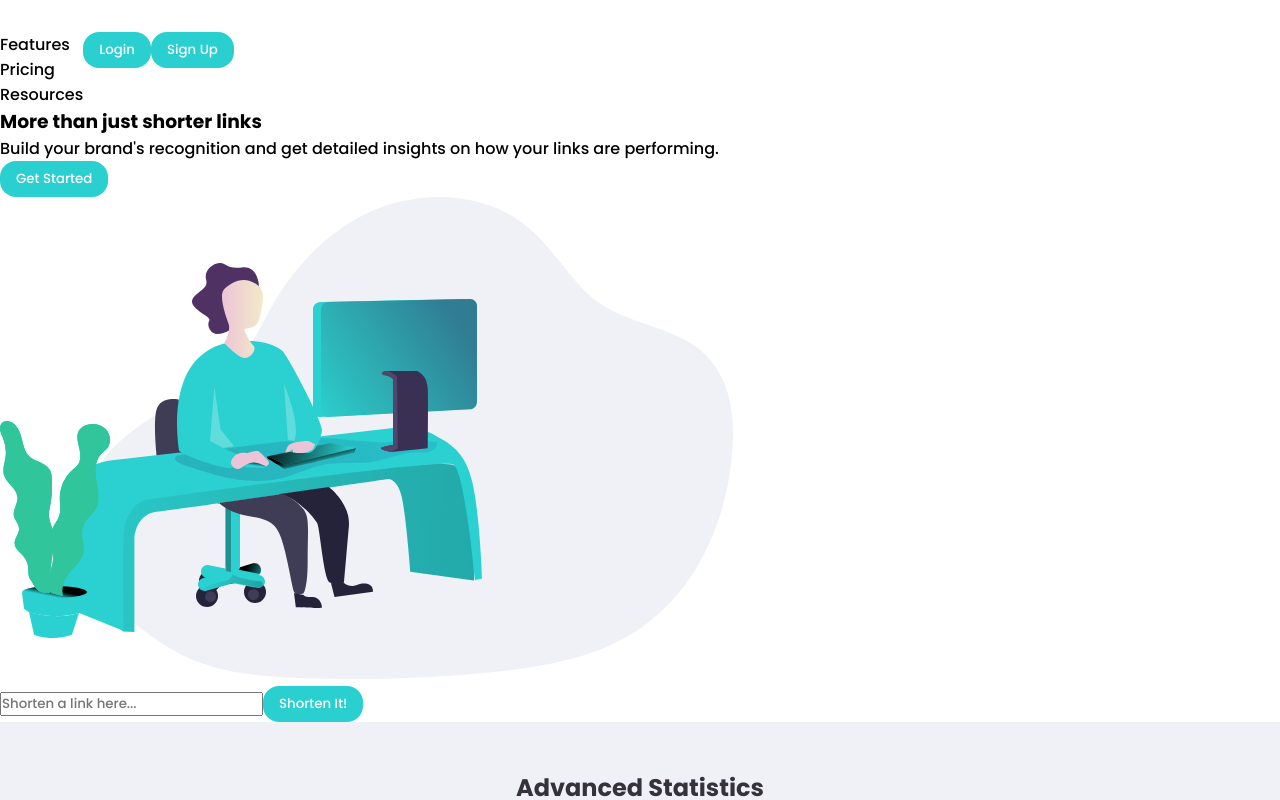
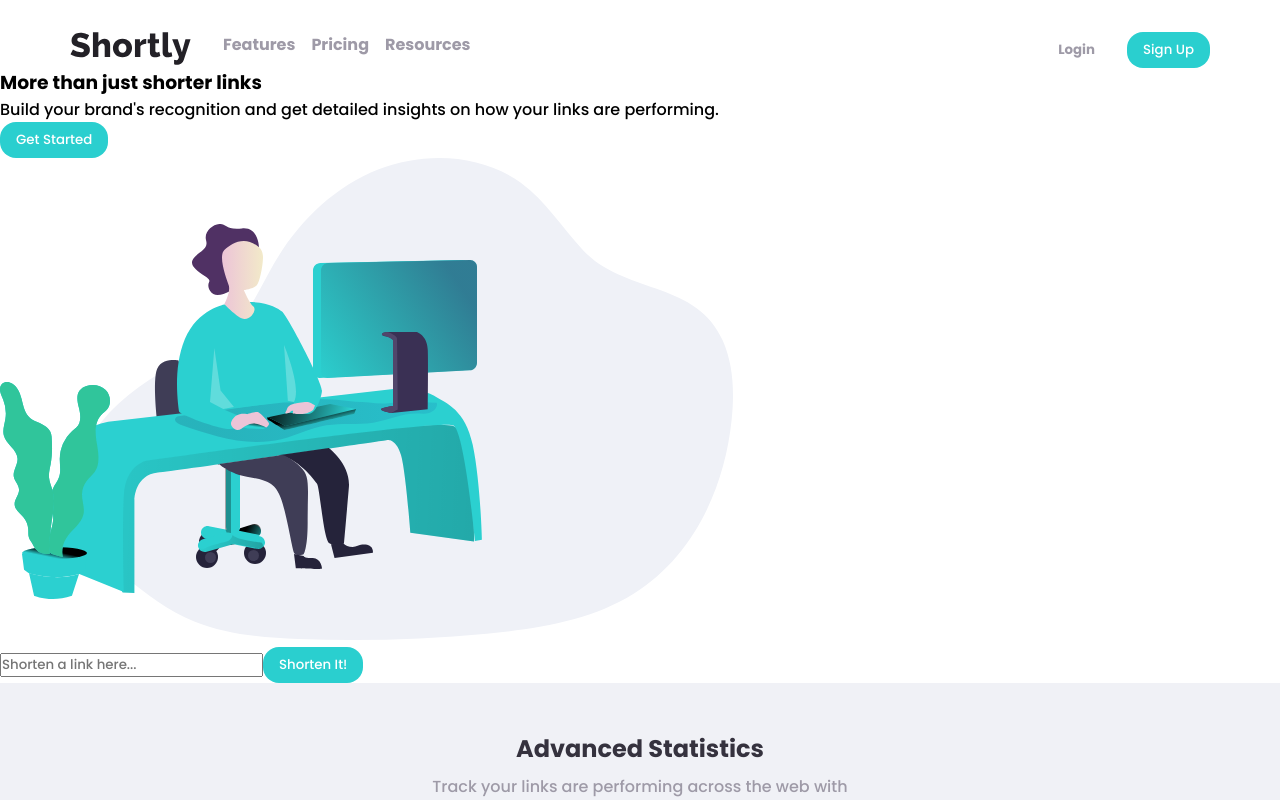
Before and after one commit to EdiedRamos/url-shortening-api-landing-page, a React (Vite) app: page / in a window 1280 px wide. Shown: the top 800 px of the page. Built offline with nearby package versions, Linux system fonts and the light colour scheme.

Commit message:
style: implement header desktop design

```diff
--- a/src/Components/Header/Header.scss
+++ b/src/Components/Header/Header.scss
@@ -48,21 +48,26 @@
   }
 
   &__navbar {
+    ul {
+      display: flex;
+      align-items: center;
+      gap: 1rem;
+      color: $grayish-violet;
+      font-weight: bold;
+      list-style: none;
+
+      li:hover {
+        cursor: pointer;
+        color: $cyan;
+      }
+    }
+
     &--mobile {
       width: 100%;
 
       ul {
-        display: flex;
         flex-direction: column;
-        align-items: center;
-        gap: 1rem;
         color: white;
-        list-style: none;
-
-        li:hover {
-          cursor: pointer;
-          color: $cyan;
-        }
       }
     }
   }
@@ -93,12 +98,29 @@
       }
     }
 
+    &__group,
+    &__buttons-group {
+      display: flex;
+      gap: 2rem;
+    }
+
+    &__buttons-group {
+      gap: 1rem;
+
+      button:nth-child(1) {
+        background-color: inherit;
+        color: $grayish-violet;
+        font-weight: bold;
+      }
+    }
+
     &__container {
       &--mobile {
         display: none;
       }
       &--desktop {
         display: flex;
+        justify-content: space-between;
       }
     }
   }
--- a/src/Components/Header/Header.tsx
+++ b/src/Components/Header/Header.tsx
@@ -14,6 +14,25 @@ export const Header = () => {
 
   return (
     <header className="header">
+      {/* desktop version */}
+      <div className="header__container--desktop container">
+        <div className="header__group">
+          <Logo />
+          <nav className="header__navbar header__navbar--desktop">
+            <ul>
+              {NAV_MOCK.map((item) => (
+                <li key={item}>{item}</li>
+              ))}
+            </ul>
+          </nav>
+        </div>
+        <div className="header__buttons-group">
+          <Button>Login</Button>
+          <Button>Sign Up</Button>
+        </div>
+      </div>
+
+      {/* mobile version */}
       <div className="header__controls--mobile container">
         <Logo />
         <div className="header__container--toggle">
@@ -22,27 +41,12 @@ export const Header = () => {
           </button>
         </div>
       </div>
-      {/* desktop version */}
-      <div className="header__container--desktop">
-        <nav>
-          <ul>
-            {NAV_MOCK.map((item) => (
-              <li key={item}>{item}</li>
-            ))}
-          </ul>
-        </nav>
-        <div>
-          <Button>Login</Button>
-          <Button>Sign Up</Button>
-        </div>
-      </div>
-      {/* mobile version */}
       <div
         className={`header__container--mobile container ${
           showMenu ? "show" : "hide"
         }`}
       >
-        <nav className="header__navbar--mobile">
+        <nav className="header__navbar header__navbar--mobile">
           <ul>
             {NAV_MOCK.map((item) => (
               <li key={item}>{item}</li>
```
